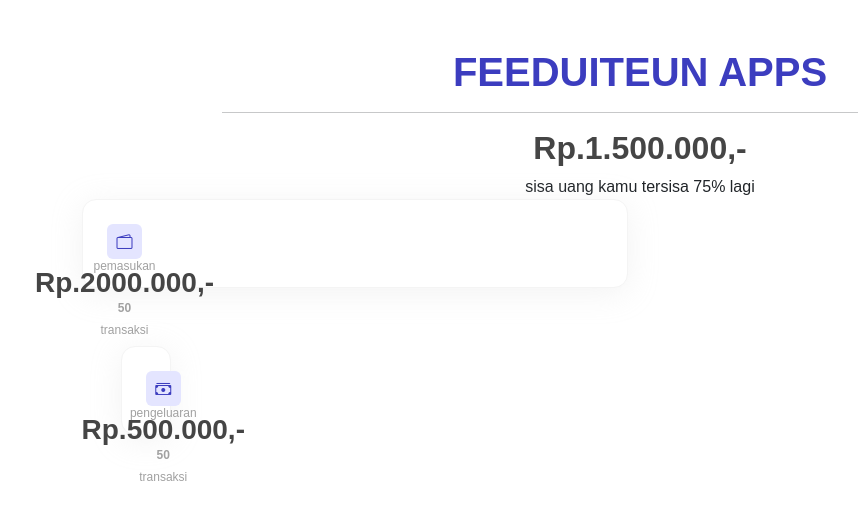
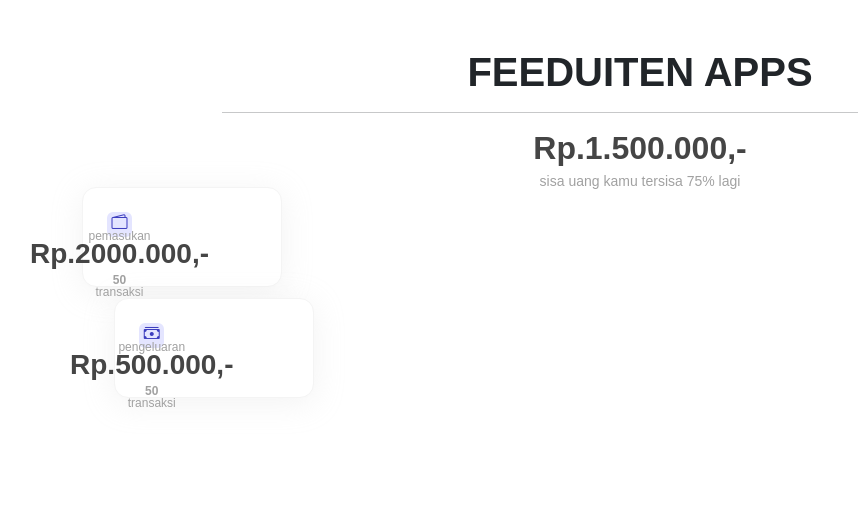
Before and after one commit to lssport/hattahasibuan.git.io, a React (Create React App) app: page / in a window 1280 px wide. Shown: the top 520 px of the page, without its empty margins (0-858 px from the left). Built offline with nearby package versions, Linux system fonts and the light colour scheme; a web font is replaced by a local one.

Commit message:
2 files modified

```diff
--- a/src/App.js
+++ b/src/App.js
@@ -11,7 +11,7 @@ class App extends React.Component {
     <div className='container py-5'>
       <div className='row'>
         <div className='col-12 text-center'>
-      <h1 className='fw-bold'>FEEDUITEUN APPS</h1>
+      <h1 className='fw-bold'>FEEDUITEN APPS</h1>
       <hr className='w-75 mx-auto'/>
       <h2 className='fw-bold'>Rp.1.500.000,-</h2>
       <span className='title-md'>sisa uang kamu tersisa 75% lagi</span>
--- a/src/style.css
+++ b/src/style.css
@@ -8,15 +8,14 @@ h1 {
   font-weight: 600;
   font-size: 32px;
   line-height: 48px;
-  background: linear-gradient (267,81deg, #3C3DBF 1,92% #2998FF ¹06, 64%);
+  color: #3C3DBF #2998FF;
   -webkit-background-clip: text;
   background-clip: text;
-  -webkit-text-fill-color: #3C3DBF;
 }
 
 h2 {
   font-size: 32px;
-  line-height: 45px;
+  line-height: 48px;
   color: #454545;
 }
 
@@ -24,7 +23,7 @@ h3 {
   font-style: normal;
   font-weight: 600;
   font-size: 24px;
-  line-height: 2px !important;
+  line-height: 24px !important;
   color: #454545;
 }
 
@@ -33,17 +32,19 @@ h3 {
   border: 1px solid #F4F4F4;
   box-shadow: 0px 5px 30px rgba(206, 206, 206, 0.25);
   border-radius: 14px;
+  height: 100px;
+  width: 200px;
 }
 
 .icon-wrapper {
   display: flex;
   flex-direction: column;
-  justify-content: ;
+  justify-content: space-between;
   align-items: center;
-  padding: 10px;
-  gap: 10px;
-  width: 35px;
-  height: 35px;
+  padding: 2px;
+  line-height: 30px;
+  width: 25px;
+  height: 25px;
   background: #E4E5FF;
   border-radius: 6px;
   color: #3C3DBF;
@@ -55,3 +56,10 @@ h3 {
   line-height: 12px !important;
   color: #A1A1A1;
 }
+
+.title-md {
+  font-weight: 400;
+  font-size: 14px;
+  line-height: 12px !important;
+  color: #A1A1A1;
+}
```
